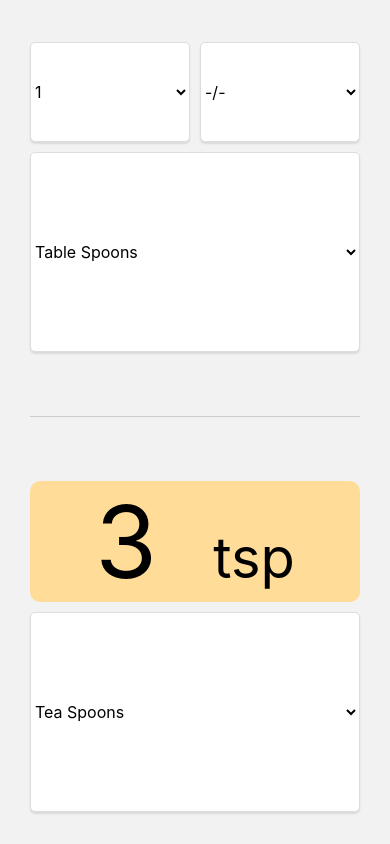
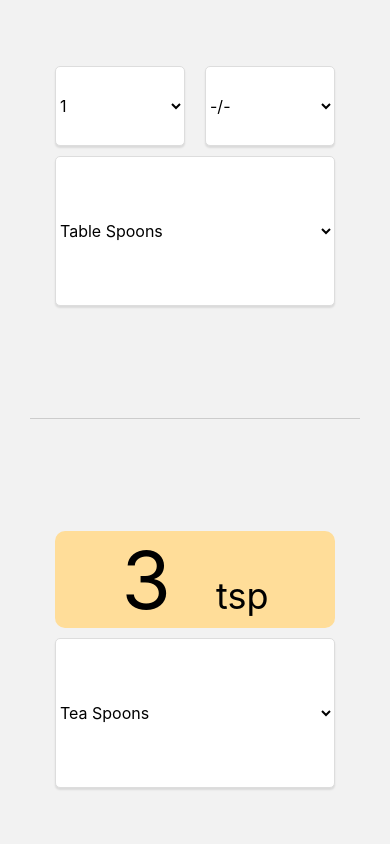
Before and after one commit to tlin108/kitcher, a React Native app: screen / in a window 390 px wide. Built offline with nearby package versions, Linux system fonts and the light colour scheme.

Commit message:
fix width sizes

```diff
--- a/src/App.js
+++ b/src/App.js
@@ -74,24 +74,24 @@ const skin = {
 	},
 	measurementPickerSkin: {
 		style: {
-			height: 200,
-			width: 330,
+			height: 150,
+			width: 280,
 			backgroundColor: '#fff'
 		},
 		itemStyle: {
-			height: 200,
-			fontSize: 40
+			height: 150,
+			fontSize: 30
 		}
 	},
 	quantityPickerSkin: {
 		style: {
-			height: 100,
-			width: 160,
+			height: 80,
+			width: 130,
 			backgroundColor: '#fff'
 		},
 		itemStyle: {
-			height: 100,
-			fontSize: 40
+			height: 80,
+			fontSize: 30
 		}
 	}
 }
--- a/src/ResultField.js
+++ b/src/ResultField.js
@@ -29,7 +29,7 @@ export default ({ value, unit }) => {
 
 const baseSkin = StyleSheet.create({
 	resultContainerStyle: {
-		width: 330,
+		width: 280,
 		alignItems: 'center',
 		borderStyle: 'solid',
 		borderRadius: 10,
@@ -37,13 +37,13 @@ const baseSkin = StyleSheet.create({
 	},
 	resultTextStyle: {
 		textAlign: 'center',
-		width: 330,
-		fontSize: 100
+		width: 280,
+		fontSize: 80
 	},
 	fractionStyle: {
-		fontSize: 40
+		fontSize: 30
 	},
 	unitTextStyle: {
-		fontSize: 56
+		fontSize: 36
 	}
 })
```
